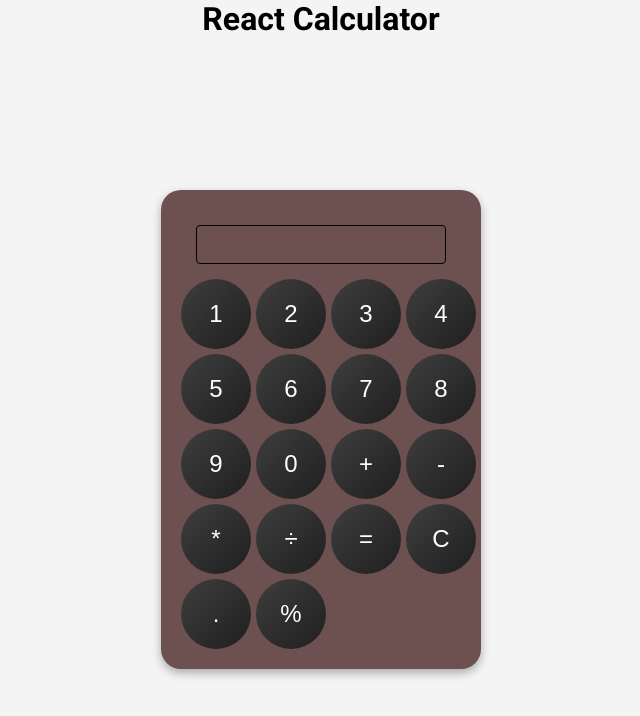
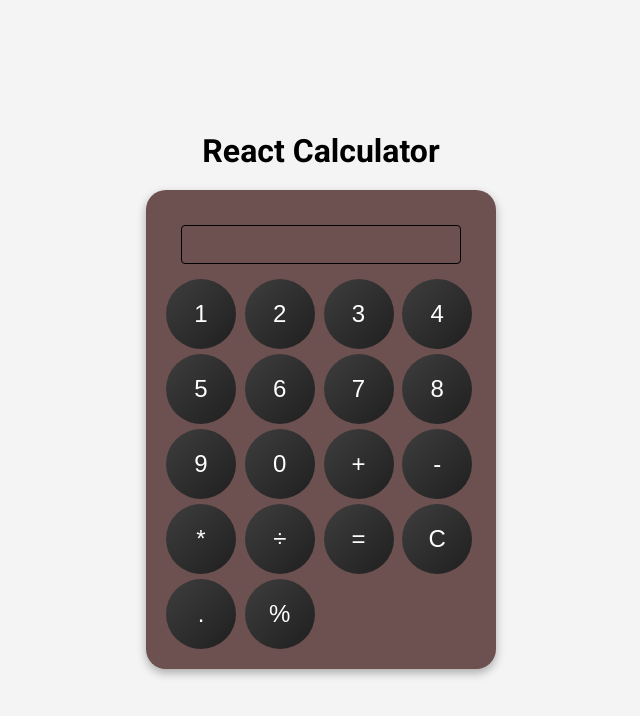
Before and after one commit to Mzhgn/React-Calculator, a React (Create React App) app: page / in a window 1280 px wide. Shown: the top 716 px of the page, without its empty margins (319-959 px from the left). Built offline with nearby package versions, Linux system fonts and the light colour scheme.

Commit message:
changing the width of the calculator

```diff
--- a/src/App.css
+++ b/src/App.css
@@ -1,11 +1,3 @@
-.App {
-  text-align: center;
-  display: flex;
-  flex-direction: column;
-  justify-content: center;
-  align-items: center;
-  height: 100vh;
-}
 .header {
   display: block;
   width: 100%;
@@ -14,7 +6,7 @@
 }
 
 .calculator {
-  width: 320px;
+  width: 350px;
   margin: auto;
   padding: 20px;
   background: #6d5050;
```
